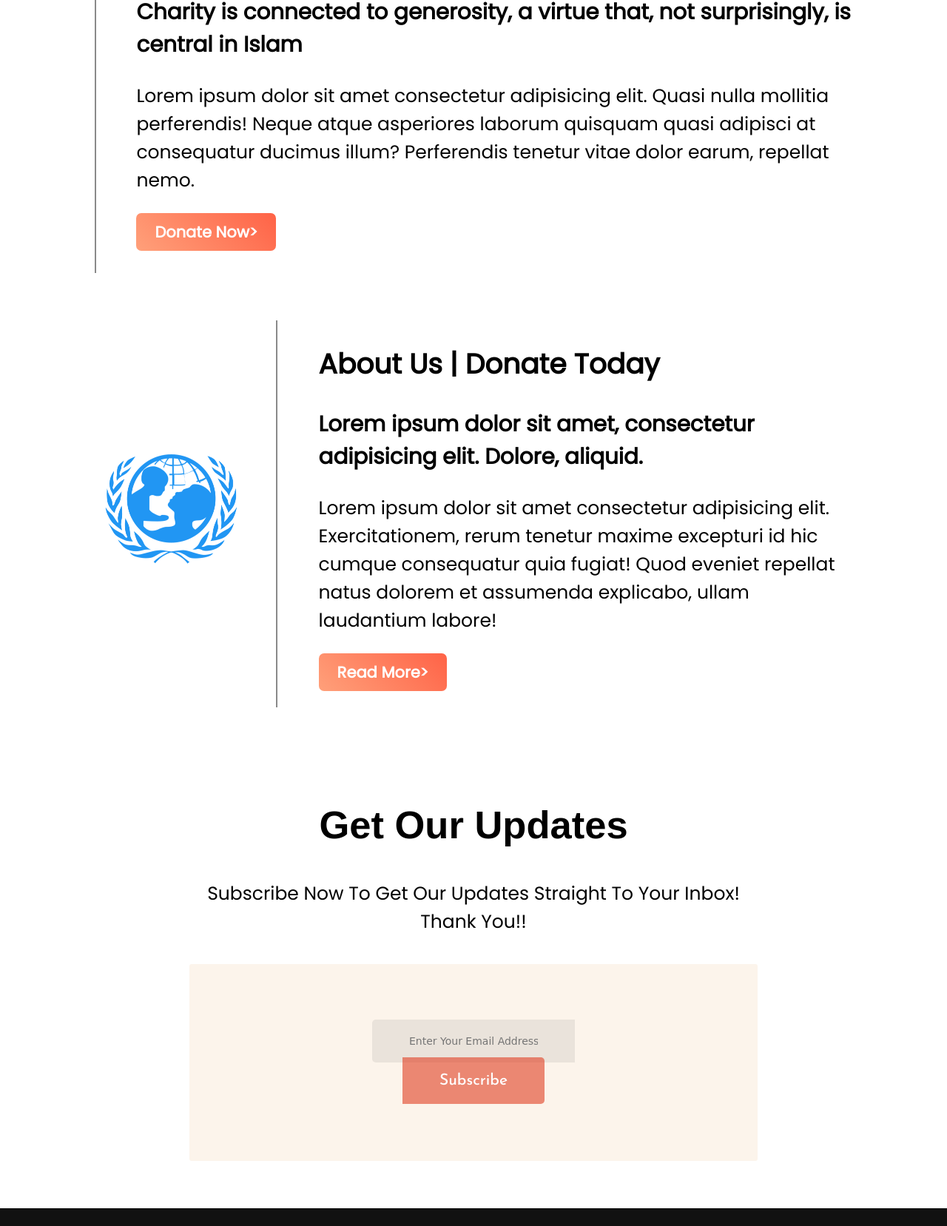
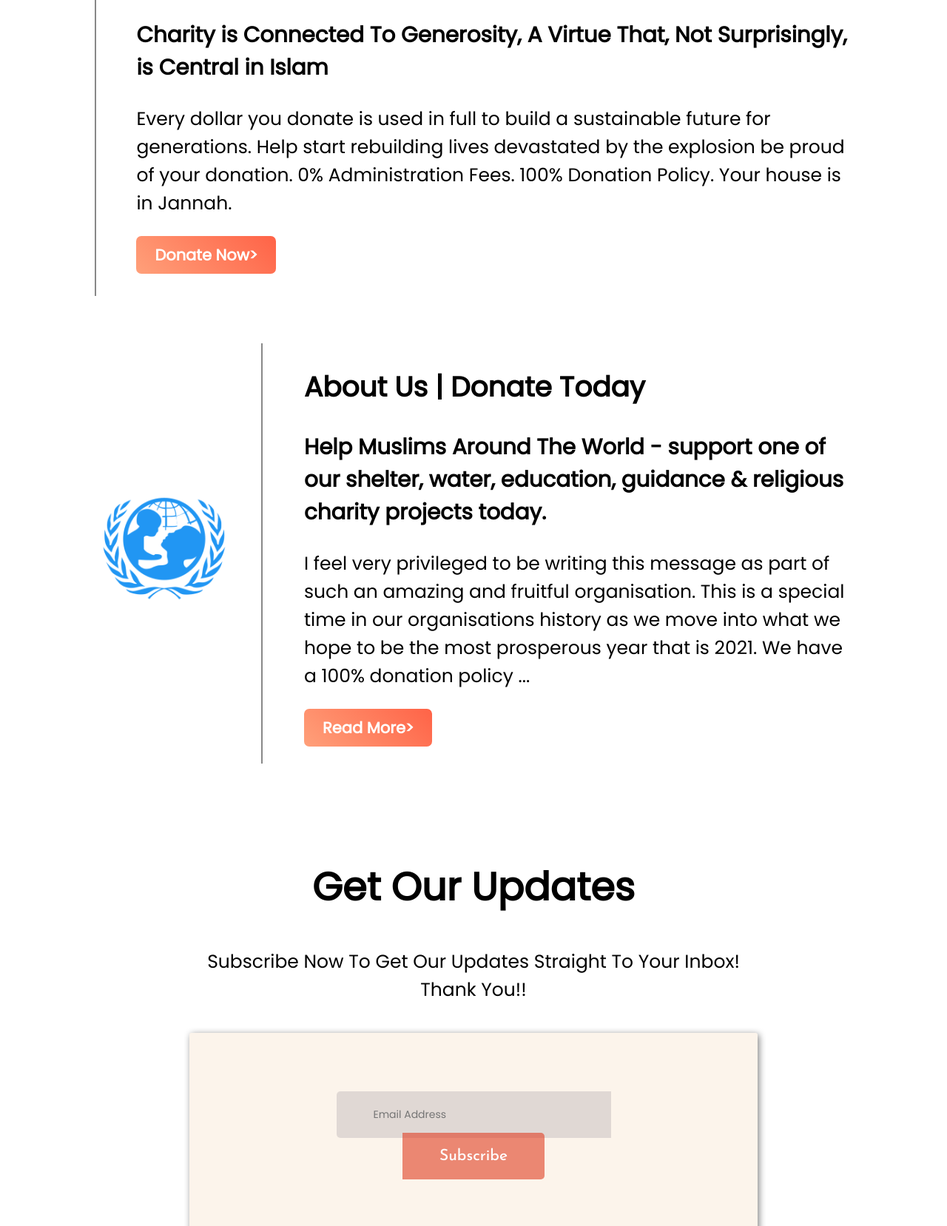
Before and after one commit to ZynScript/Donate-Today, a plain HTML site: page index.html in a window 1280 px wide. Shown: the part 2593-4250 px from the top of the page at 74% size. Drawn offline with Linux system fonts and the light colour scheme; a web font is replaced by a local one.

```diff
--- a/index.html
+++ b/index.html
@@ -65,8 +65,8 @@
   <section class="eid-special">
     <div class="eid-special-donate">
       <h1> Eid Special Donate Today</h1>
-      <h3>Charity is connected to generosity, a virtue that, not surprisingly, is central in Islam</h3>
-      <p> Lorem ipsum dolor sit amet consectetur adipisicing elit. Quasi nulla mollitia perferendis! Neque atque asperiores laborum quisquam quasi adipisci at consequatur ducimus illum? Perferendis tenetur vitae dolor earum, repellat nemo.</p>
+      <h3>Charity is Connected To Generosity, A Virtue That, Not Surprisingly, is Central in Islam</h3>
+      <p> Every dollar you donate is used in full to build a sustainable future for generations. Help start rebuilding lives devastated by the explosion be proud of your donation. 0% Administration Fees. 100% Donation Policy. Your house is in Jannah.</p>
       <button>Donate Now></button>
     </div>
     <div>
@@ -82,8 +82,8 @@
     </div>
     <div class="about-us-text">
       <h1> About Us | Donate Today</h1>
-      <h3>Lorem ipsum dolor sit amet, consectetur adipisicing elit. Dolore, aliquid.</h3>
-      <p>Lorem ipsum dolor sit amet consectetur adipisicing elit. Exercitationem, rerum tenetur maxime excepturi id hic cumque consequatur quia fugiat! Quod eveniet repellat natus dolorem et assumenda explicabo, ullam laudantium labore!</p>
+      <h3>Help Muslims Around The World - support one of our shelter, water, education, guidance & religious charity projects today. </h3>
+      <p>I feel very privileged to be writing this message as part of such an amazing and fruitful organisation. This is a special time in our organisations history as we move into what we hope to be the most prosperous year that is 2021. We have a 100% donation policy ...</p>
       <button>Read More></button>
     </div>
   </section>
@@ -96,7 +96,7 @@
       <p> Subscribe Now To Get Our Updates Straight To Your Inbox! <br> Thank You!!</p>
     </div>
     <div class="subscribe">
-      <input class="form-email" type="email" placeholder="Enter Your Email Address">
+      <input class="form-email" type="email" placeholder="Email Address">
       <input class="form-button" type="button" value="Subscribe">
     </div>
   </section>
--- a/style.css
+++ b/style.css
@@ -133,21 +133,24 @@ button{
   text-align: left;
   border: none;
   padding: 50px 25px;
-  margin-left: 7px;
-  margin-right: 7px;
+  margin-left: 15px;
+  margin-right: 15px;
   border-radius: 5px;
 }
 
 .food{
-  background-color: rgba(63, 59, 59, 0.089);
+  box-shadow: 2px 2px 5px rgb(128, 128, 128);
+  background-color: rgba(142, 197, 219, 0.11);
 }
 
 .shelter{
-  background-color: rgba(196, 88, 88, 0.144);
+  box-shadow: 2px 2px 5px gray;
+  background-color: rgba(201, 123, 123, 0.164);
 }
 
 .education{
-  background-color: rgba(201, 209, 94, 0.144);
+  box-shadow: 2px 2px 10px gray;
+  background-color: rgba(201, 209, 94, 0.199);
 }
 
       /* Eid-Special Section */
@@ -170,7 +173,7 @@ button{
 }
 
 .eid-special-donate{
-  border-left: 2px solid rgba(0, 0, 0, 0.459);
+  border-left: 2px solid rgba(0, 0, 0, 0.466);
   padding: 0 5%;
 }
 
@@ -192,7 +195,7 @@ button{
 }
 
 .about-us-text{
-  border-left: 2px solid rgba(0, 0, 0, 0.459);
+  border-left: 2px solid rgba(0, 0, 0, 0.466);
   padding: 0 5%;
 }
 
@@ -201,7 +204,7 @@ button{
 #updates{
   text-align: center;
   font-size: 35px;
-  font-family:'Secular One', sans-serif;
+  font-family:'Poppins', sans-serif;
   margin: 10% 20% 5%;
 }
 
@@ -216,16 +219,17 @@ button{
   padding: 10% 20%;
   border: none;
   border-radius: 3px;
+  box-shadow: 2px 2px 10px gray;
 }
 
 .form-email {
-  font-family: 'Potta One', cursive; ;
+  font-family: 'Poppins', sans-serif;
   font-size: 14px;
-  background-color: rgba(17, 17, 17, 0.075);
+  background-color: rgba(197, 190, 190, 0.5);
   border: none;
   border-radius: 5px 0 0 5px;
   padding: 21px 50px;
-  margin: -7px;
+  margin: -9px;
 }
 
 .form-button{
@@ -256,7 +260,7 @@ footer{
 }
 
 .footer-content h2{
-  color: rgb(235, 133, 108);
+  color: rgb(233, 113, 83);
   font-family: 'Josefin Sans', sans-serif;
   font-size: 24px;
 }
```
